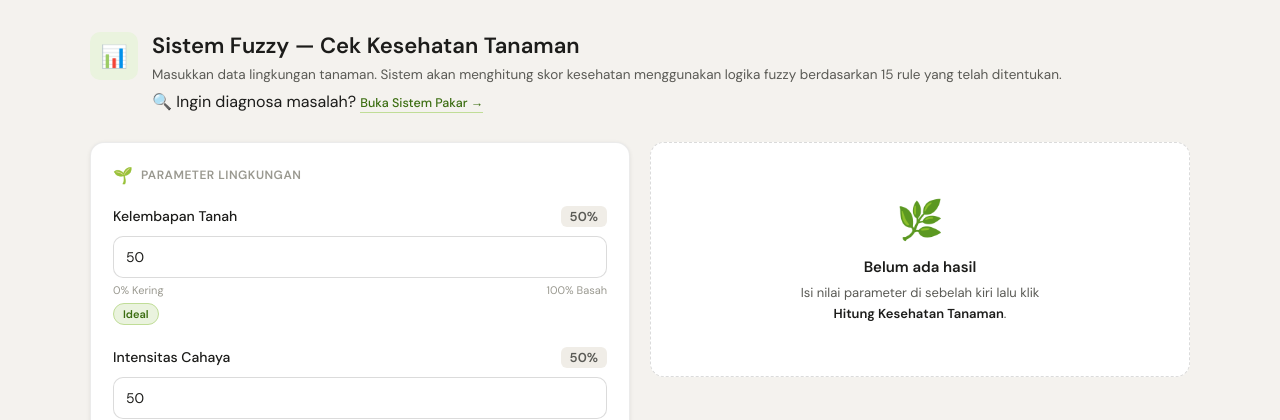
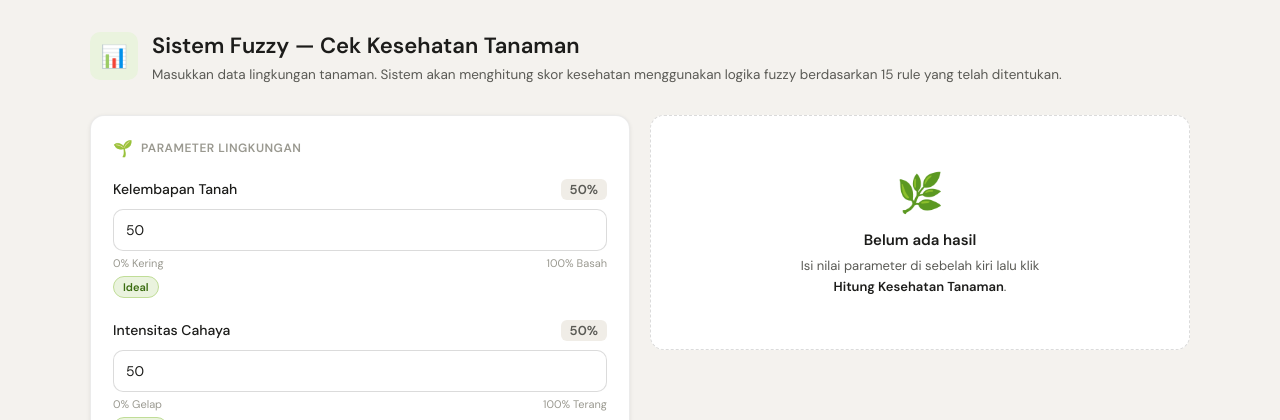
Before and after one commit to AisyahNurSabrina/Responsi-Prak-KB_H1D024128_Sistem-Fuzzy, a Flask app: page / in a window 1280 px wide. Shown: the top 420 px of the page. Run offline with Flask 3, Linux system fonts and the light colour scheme.

Commit message:
Update index.html

```diff
--- a/templates/index.html
+++ b/templates/index.html
@@ -17,7 +17,6 @@
     <div>
       <h1 class="page-title">Sistem Fuzzy — Cek Kesehatan Tanaman</h1>
       <p class="page-desc">Masukkan data lingkungan tanaman. Sistem akan menghitung skor kesehatan menggunakan logika fuzzy berdasarkan 15 rule yang telah ditentukan.</p>
-      <div class="page-nav">🔍 Ingin diagnosa masalah? <a href="{{ pakar_url }}">Buka Sistem Pakar →</a></div>
     </div>
   </div>
 
```
